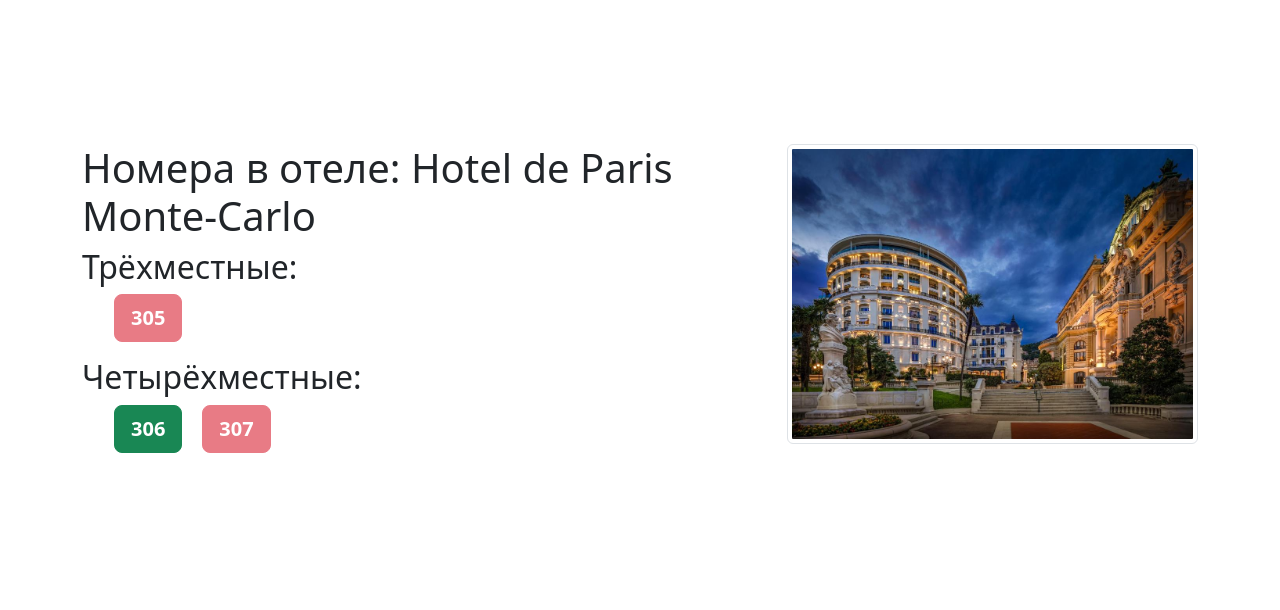
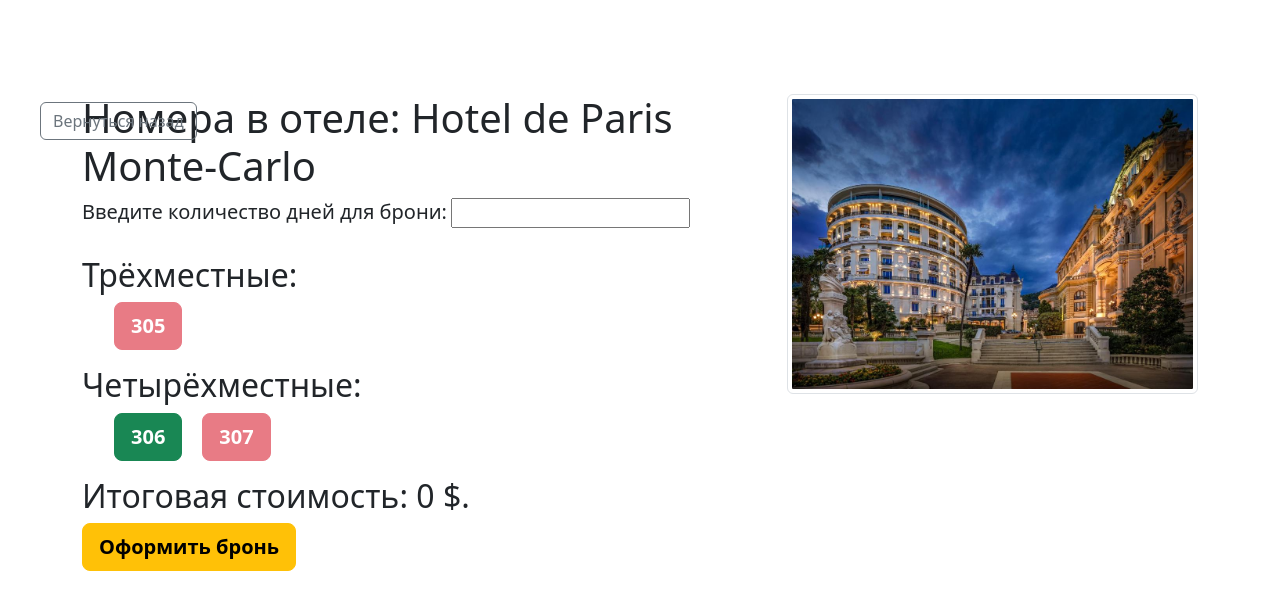
Before and after one commit to yudrom/Django_hotel_project, a Django app: page /rooms/1/ in a window 1280 px wide. Shown: the part 56-666 px from the top of the page. Run offline with Django 5.2, Linux system fonts and the light colour scheme; data comes from the database, SQL or seed files in the repository.

Commit message:
Second commit

```diff
--- a/hotel_reservations/templates/hotel_reservations/hotel_list.html
+++ b/hotel_reservations/templates/hotel_reservations/hotel_list.html
@@ -10,11 +10,11 @@
     <div class="col">
         <div class="card h-100">
             <img src="{{ item.photo.url }}" class="card-img-top mw-100 mh-100" alt="" width="200" height="200">
-            <div class="card-body">
+            <div class="card-body d-flex flex-column">
                 <h5 class="card-title">Отель: {{ item.title }}</h5>
                 <h6>Рейтинг: {{ item.rating }}</h6>
                 <p class="card-text">{{ item.description }}</p>
-                <a href="{% url 'rooms' hotel_id=item.id %}" class="btn btn-warning" >Выбрать</a>
+                <a href="{% url 'rooms' hotel_id=item.id %}" class="btn btn-warning mt-auto" >Выбрать</a>
             </div>
         </div>
     </div>
--- a/hotel_reservations/templates/hotel_reservations/room_list.html
+++ b/hotel_reservations/templates/hotel_reservations/room_list.html
@@ -1,28 +1,72 @@
 {% extends 'base.html' %}
+
+{% block head %}
+
+    <script>
+        document.addEventListener('DOMContentLoaded', function() {
+            const checkboxes = document.querySelectorAll('.btn-check');
+            const totalPriceElement = document.getElementById('total-price');
+            const daysInput = document.getElementById('days-input');
+            let totalPrice = 0;
+
+            function updateTotalPrice() {
+                const days = parseInt(daysInput.value) || 0;
+                totalPrice = 0;
+
+                checkboxes.forEach(checkbox => {
+                    if (checkbox.checked) {
+                        const roomPricePerNight = parseFloat(checkbox.dataset.price);
+                        totalPrice += roomPricePerNight * days;
+                    }
+                });
+
+                totalPriceElement.innerHTML = 'Итоговая стоимость: ' + totalPrice + ' $.';
+            }
+
+            daysInput.addEventListener('input', updateTotalPrice);
+
+            checkboxes.forEach(checkbox => {
+                checkbox.addEventListener('change', updateTotalPrice);
+            });
+        });
+    </script>
+
+{% endblock %}
+
+
 
 {% block content %}
 
-<div class="room-list">
+<div class="d-flex flex-row">
     <div>
         <h1>Номера в отеле: {{ hotel }}</h1>
+        <form action="{% url 'calculate_total_price' %}" method="post">
+            {% csrf_token %}
+
+            <label for="days-input"><h5>Введите количество дней для брони:</h5></label>
+            <input type="number" id="days-input" name="days" min="1" required>
+            <br><br>
             {% for type, rooms in room_types.items %}
                 {% if rooms %}
                     <h2>{{ type }}:</h2>
-                <ul class="room-list">
+                    <ul class="d-flex flex-row">
                         {% for room in rooms %}
                             {% if room.availability %}
-                            <a href="#" class="btn btn-success btn-lg room-button">
-                                <b>{{ room.room_number }}</b>
-                            </a>
+                                <input type="checkbox" class="btn-check" id="btn-check-{{ room.id }}" name="rooms" value="{{ room.id }}" data-price="{{ room.price_per_night }}">
+                                <label class="btn btn-success btn-lg room-button" for="btn-check-{{ room.id }}"><b>{{ room.room_number }}</b></label>
                             {% else %}
-                            <a href="#" class="btn btn-danger btn-lg room-button disabled" role="button" aria-disabled="true">
-                                <b>{{ room.room_number }}</b>
-                            </a>
+                                <input type="checkbox" class="btn-check" id="btn-check-{{ room.id }}" disabled>
+                                <label class="btn btn-danger btn-lg room-button disabled" for="btn-check-{{ room.id }}"><b>{{ room.room_number }}</b></label>
                             {% endif %}
                         {% endfor %}
                     </ul>
                 {% endif %}
             {% endfor %}
+
+            <h2 id="total-price">Итоговая стоимость: 0 $.</h2>
+
+            <button class="btn btn-warning btn-lg" type="submit"><b>Оформить бронь</b></button>
+        </form>
     </div>
     <div class="room-image">
         {% if hotel.photo %}
--- a/hotel_reservations/urls.py
+++ b/hotel_reservations/urls.py
@@ -5,5 +5,6 @@ from hotel_reservations import views
 urlpatterns = [
     path('', views.index, name='main'),
     path('country-choice/<str:country>/', views.get_country, name='country'),
-    path('rooms/<int:hotel_id>/', views.get_room, name='rooms')
+    path('rooms/<int:hotel_id>/', views.get_room, name='rooms'),
+    path('success_payment/', views.calculate_total_price, name='calculate_total_price')
 ]
--- a/hotel_reservations/views.py
+++ b/hotel_reservations/views.py
@@ -1,5 +1,5 @@
+from django.http import HttpResponseRedirect
 from django.shortcuts import render, get_object_or_404
-# from . import models
 from .models import Country, Hotel, Room
 
 
@@ -54,3 +54,21 @@ def get_room(request, hotel_id):
         'room_types': room_types
     }
     return render(request, template_name='hotel_reservations/room_list.html', context=context)
+
+
+def calculate_total_price(request):
+    if request.method == 'POST':
+        selected_rooms = request.POST.getlist('rooms')
+        days = int(request.POST.get('days', 0))
+        total_price = 0
+
+        for room_id in selected_rooms:
+            room = get_object_or_404(Room, pk=room_id)
+            total_price += room.price_per_night * days
+
+        context = {
+            'total_price': total_price
+        }
+        return render(request, template_name='hotel_reservations/success_payment.html', context=context)
+
+    return HttpResponseRedirect('/')
--- a/my_website/settings.py
+++ b/my_website/settings.py
@@ -20,7 +20,7 @@ BASE_DIR = Path(__file__).resolve().parent.parent
 # See https://docs.djangoproject.com/en/5.0/howto/deployment/checklist/
 
 # SECURITY WARNING: keep the secret key used in production secret!
-SECRET_KEY = 'django-insecure-3i1qtla9$9-)0i=@$q=fe)6*q-f!49!kup79=gr=nfp7r(*y1z'
+SECRET_KEY = '****'
 
 # SECURITY WARNING: don't run with debug turned on in production!
 DEBUG = True
--- a/templates/base.html
+++ b/templates/base.html
@@ -1,18 +1,21 @@
 <!doctype html>
 <html lang="en">
 <head>
+    {% load static %}
     <meta charset="utf-8">
     <meta name="viewport" content="width=device-width, initial-scale=1">
     <link href="https://cdn.jsdelivr.net/npm/bootstrap@5.3.3/dist/css/bootstrap.min.css" rel="stylesheet"
           integrity="sha384-QWTKZyjpPEjISv5WaRU9OFeRpok6YctnYmDr5pNlyT2bRjXh0JMhjY6hW+ALEwIH" crossorigin="anonymous">
+    <link rel="icon" href="{% static 'images/airplane-plane-svgrepo-com.svg' %}">
     <style>
         .container-content {
-            margin-top: 200px;
+            margin-top: 150px;
         }
 
-        .room-list {
-            display: flex;
-            flex-direction: row;
+        .go-back-button {
+            position: absolute;
+            margin-top: 8px;
+            margin-left: 40px;
         }
 
         .room-image {
@@ -22,17 +25,25 @@
         .room-button {
             margin-right: 20px;
         }
+    </style>
 
+    {% block head %}
+    {% endblock %}
 
-    </style>
     <title>{% block title %} ComfortTravel {% endblock %}</title>
 </head>
 <body>
 
+<div class="go-back-button">
+    <button class="btn btn-outline-secondary" onclick="history.back()">Вернуться назад</button>
+</div>
+
 {% include 'inc/_navbar.html' %}
 
 <div class="container container-content">
+
     {% block content %}CONTENT{% endblock %}
+
 </div>
 <script src="https://cdn.jsdelivr.net/npm/bootstrap@5.3.3/dist/js/bootstrap.bundle.min.js"
         integrity="sha384-YvpcrYf0tY3lHB60NNkmXc5s9fDVZLESaAA55NDzOxhy9GkcIdslK1eN7N6jIeHz"
```
Also changed, not shown: hotel_reservations/templates/hotel_reservations/index.html (+2 -37 lines), hotel_reservations/templates/hotel_reservations/success_payment.html (added, +13 -0 lines), templates/inc/_navbar.html (+0 -18 lines). Lines whose indentation alone changed are shown as unchanged.
